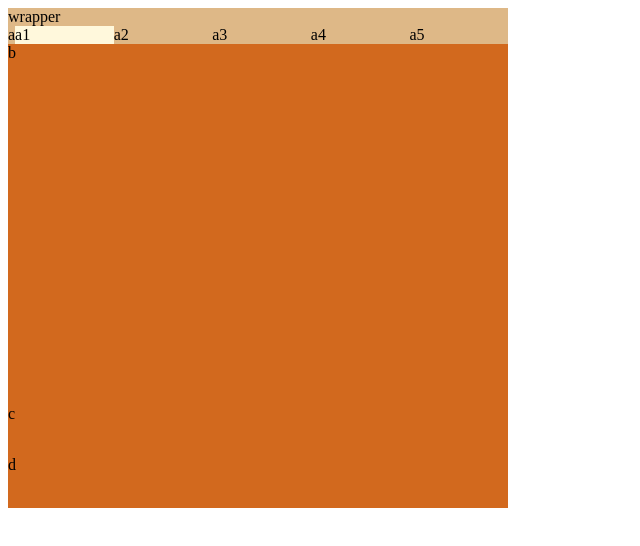
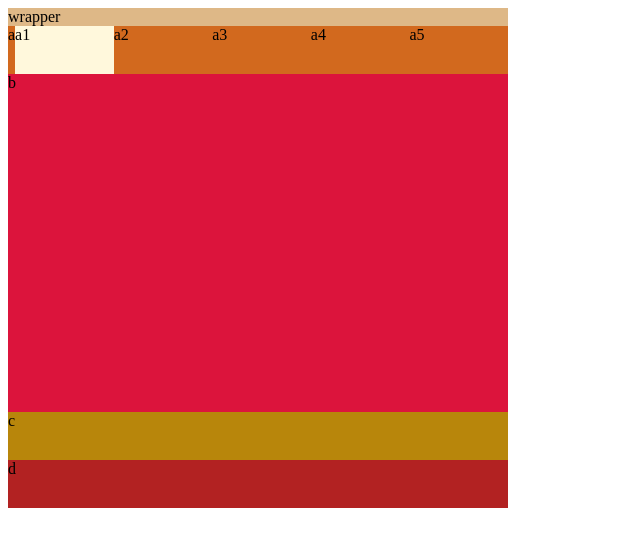
Before and after one commit to martin-glimakra/google-i-en-flexbox-28-sept, a plain HTML site: page index.html in a window 1280 px wide. Shown: the whole page, without its empty margins (0-640 px from the left). Drawn offline with Linux system fonts and the light colour scheme.

Commit message:
rows working

```diff
--- a/index.html
+++ b/index.html
@@ -9,7 +9,7 @@
 </head>
 <body>
     <div class="wrapper">wrapper
-        <div class="flex1 a">a
+        <div class="row a">a
             <div class="a1">a1</div>
             <div class="a2">a2</div>
             <div class="a3">a3</div>
--- a/styles.css
+++ b/styles.css
@@ -13,11 +13,21 @@
 
 .b {
     flex: 7;
+    background-color: crimson;
 }
 
 .a {
     display: flex;
 }
+
+.c {
+    background-color: darkgoldenrod;
+}
+
+.d {
+    background-color: firebrick;
+}
+
 
 .a1 {
     flex: 1;
```
